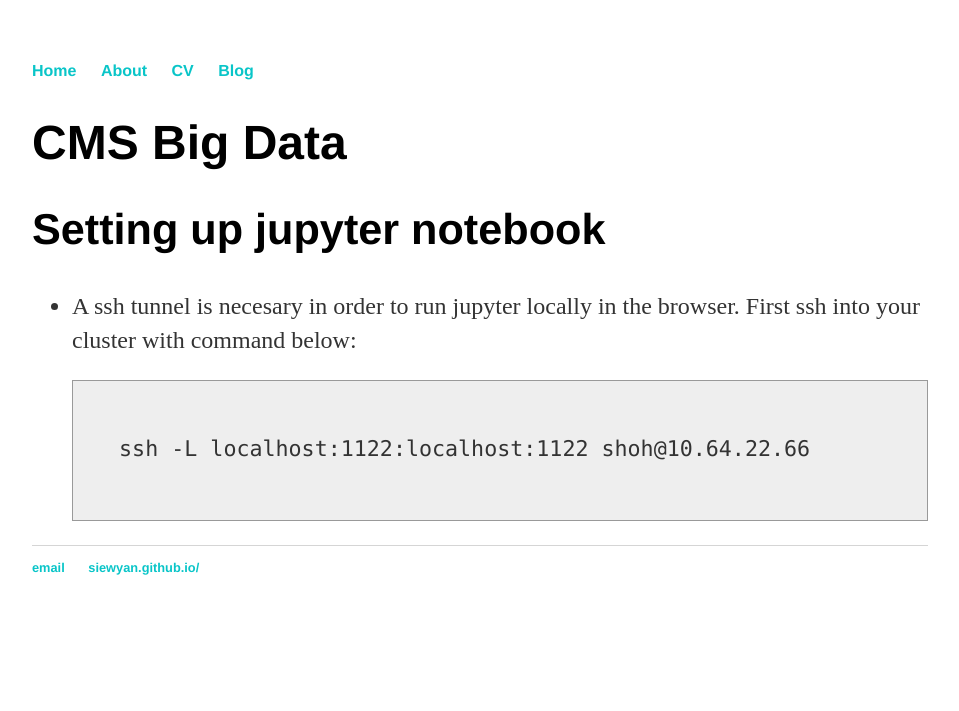
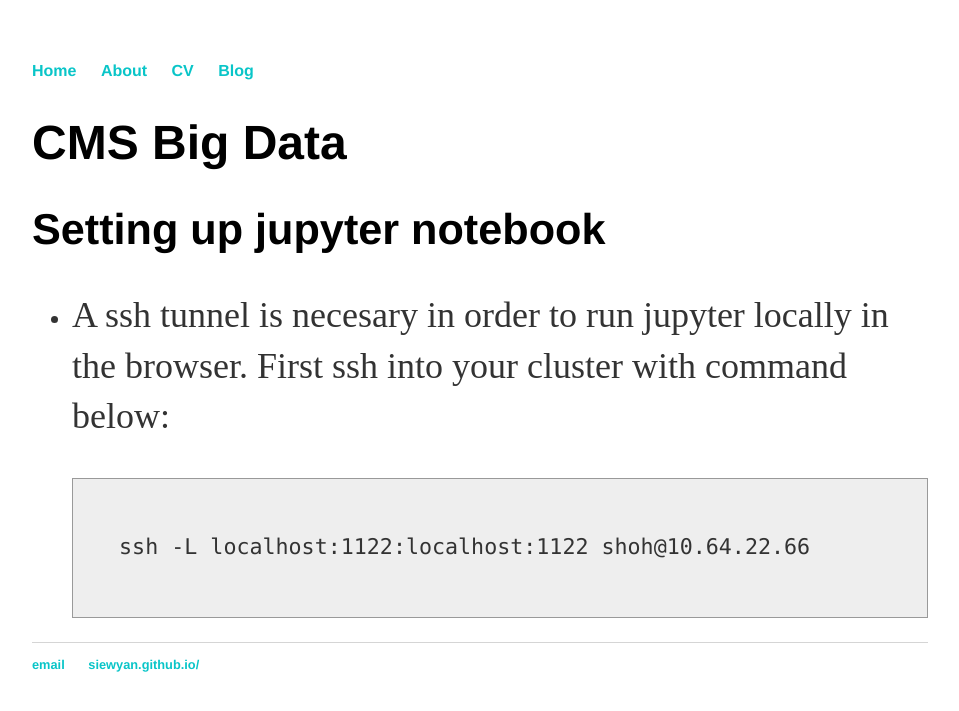
Before and after one commit to SiewYan/SiewYan.github.io, a Jekyll site: the page built from projects/CMSBigData.html, in a window 1280 px wide. Shown: the top 711 px of the page, without its empty margins (160-1119 px from the left). Built offline with Jekyll 4.4.1, drawn with Linux system fonts in a browser that asks for light colours; nearby versions of some CDN libraries.

```diff
--- a/projects/CMSBigData.html
+++ b/projects/CMSBigData.html
@@ -7,7 +7,7 @@ title: CMS Big Data
 
   <h2>Setting up jupyter notebook</h2>
   <ul>
-  <li>A ssh tunnel is necesary in order to run jupyter locally in the browser. First ssh into your cluster with command below:
+  <li><p>A ssh tunnel is necesary in order to run jupyter locally in the browser. First ssh into your cluster with command below:</p>
   <pre><code>
   ssh -L localhost:1122:localhost:1122 shoh@10.64.22.66
   </code></pre>
```
